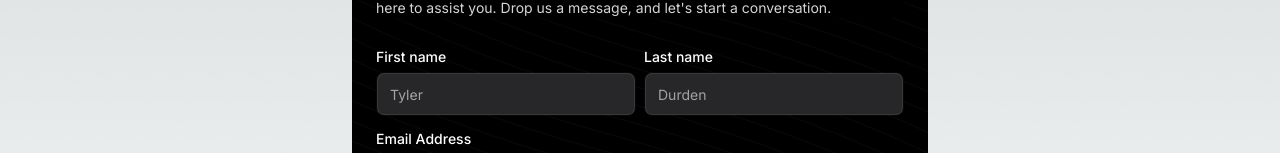
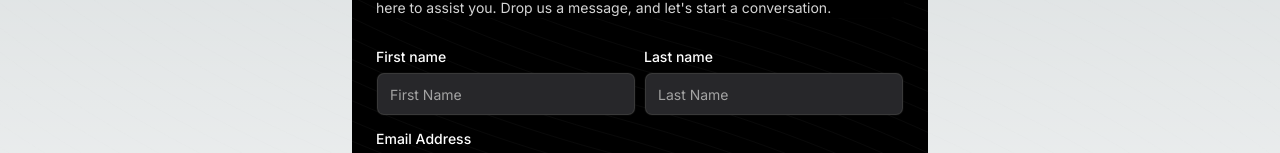
Before and after one commit to umesh8965/musicapp, a Next.js app: page /contact in a window 1280 px wide. Shown: the part 222-375 px from the top of the page. Built offline with nearby package versions, Linux system fonts and the light colour scheme.

Commit message:
fixed deployment issue

```diff
--- a/src/app/contact/page.tsx
+++ b/src/app/contact/page.tsx
@@ -29,11 +29,11 @@ function page() {
           <div className="flex flex-col md:flex-row space-y-2 md:space-y-0 md:space-x-2 mb-4">
             <LabelInputContainer>
               <Label htmlFor="firstname">First name</Label>
-              <Input id="firstname" placeholder="Tyler" type="text" />
+              <Input id="firstname" placeholder="First Name" type="text" />
             </LabelInputContainer>
             <LabelInputContainer>
               <Label htmlFor="lastname">Last name</Label>
-              <Input id="lastname" placeholder="Durden" type="text" />
+              <Input id="lastname" placeholder="Last Name" type="text" />
             </LabelInputContainer>
           </div>
           <LabelInputContainer className="mb-4">
```
